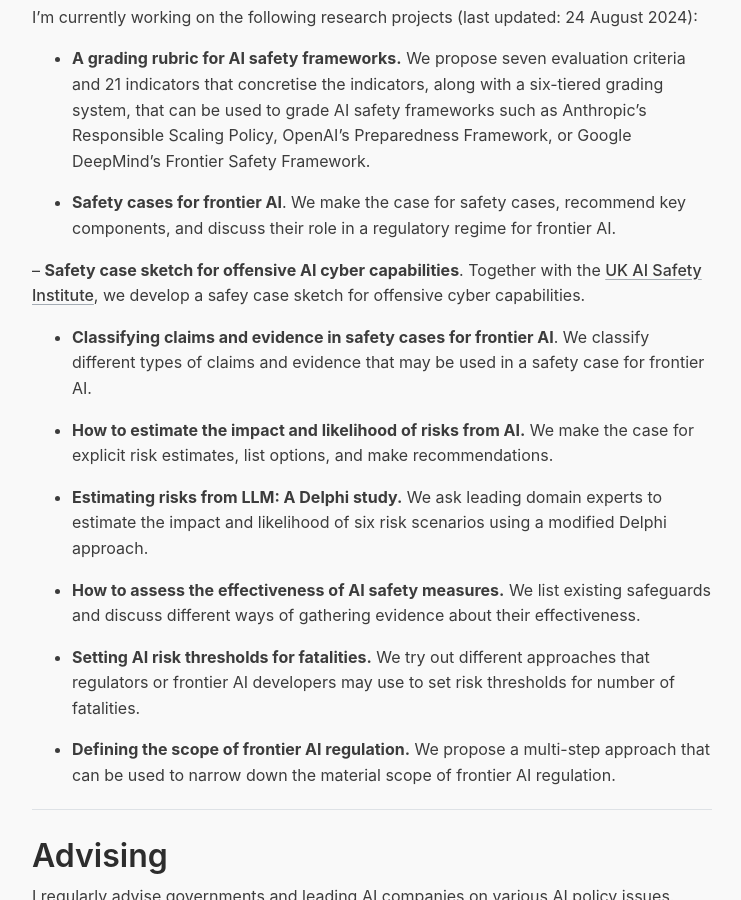
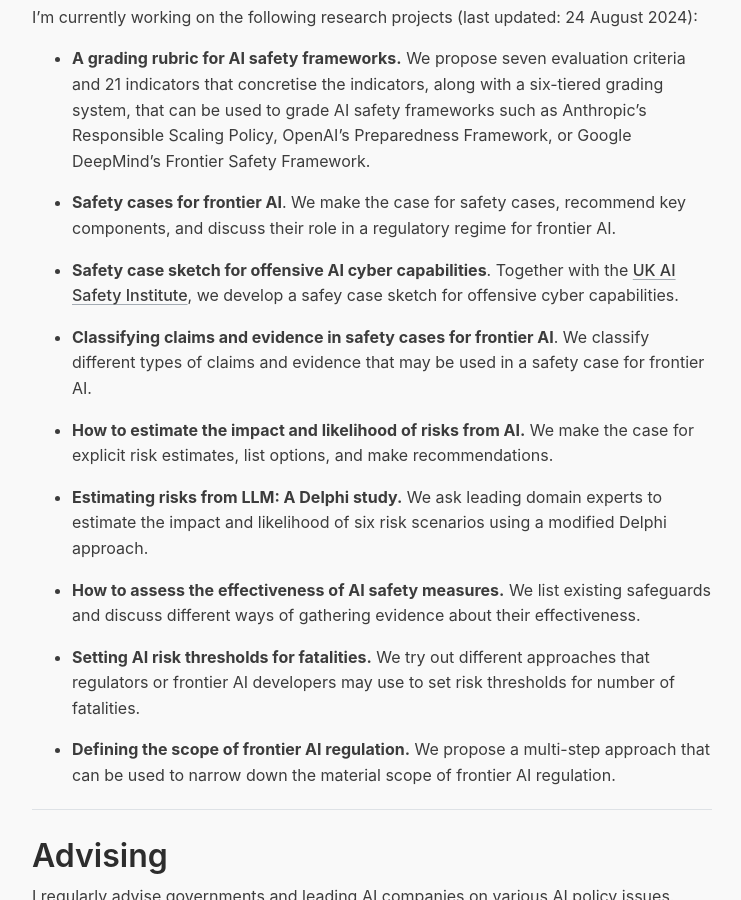
Before and after one commit to jonasschuett/jonasschuett.github.io, a Jekyll site: the page built from _posts/2020-04-04-introduction.md, in a window 1280 px wide and 900 px high, scrolled down 2033 px. Shown: the whole window, without its empty margins (268-1009 px from the left). Built offline with Jekyll 4.4.1, drawn with Linux system fonts in a browser that asks for light colours; nearby versions of some CDN libraries.

```diff
--- a/_posts/2020-04-04-introduction.md
+++ b/_posts/2020-04-04-introduction.md
@@ -41,7 +41,7 @@ I'm currently working on the following research projects (last updated: 24 Augus
 
 - **Safety cases for frontier AI**. We make the case for safety cases, recommend key components, and discuss their role in a regulatory regime for frontier AI.
 
-– **Safety case sketch for offensive AI cyber capabilities**. Together with the [UK AI Safety Institute](https://www.aisi.gov.uk/work/safety-cases-at-aisi), we develop a safey case sketch for offensive cyber capabilities.
+- **Safety case sketch for offensive AI cyber capabilities**. Together with the [UK AI Safety Institute](https://www.aisi.gov.uk/work/safety-cases-at-aisi), we develop a safey case sketch for offensive cyber capabilities.
 
 - **Classifying claims and evidence in safety cases for frontier AI**. We classify different types of claims and evidence that may be used in a safety case for frontier AI.
 
```
